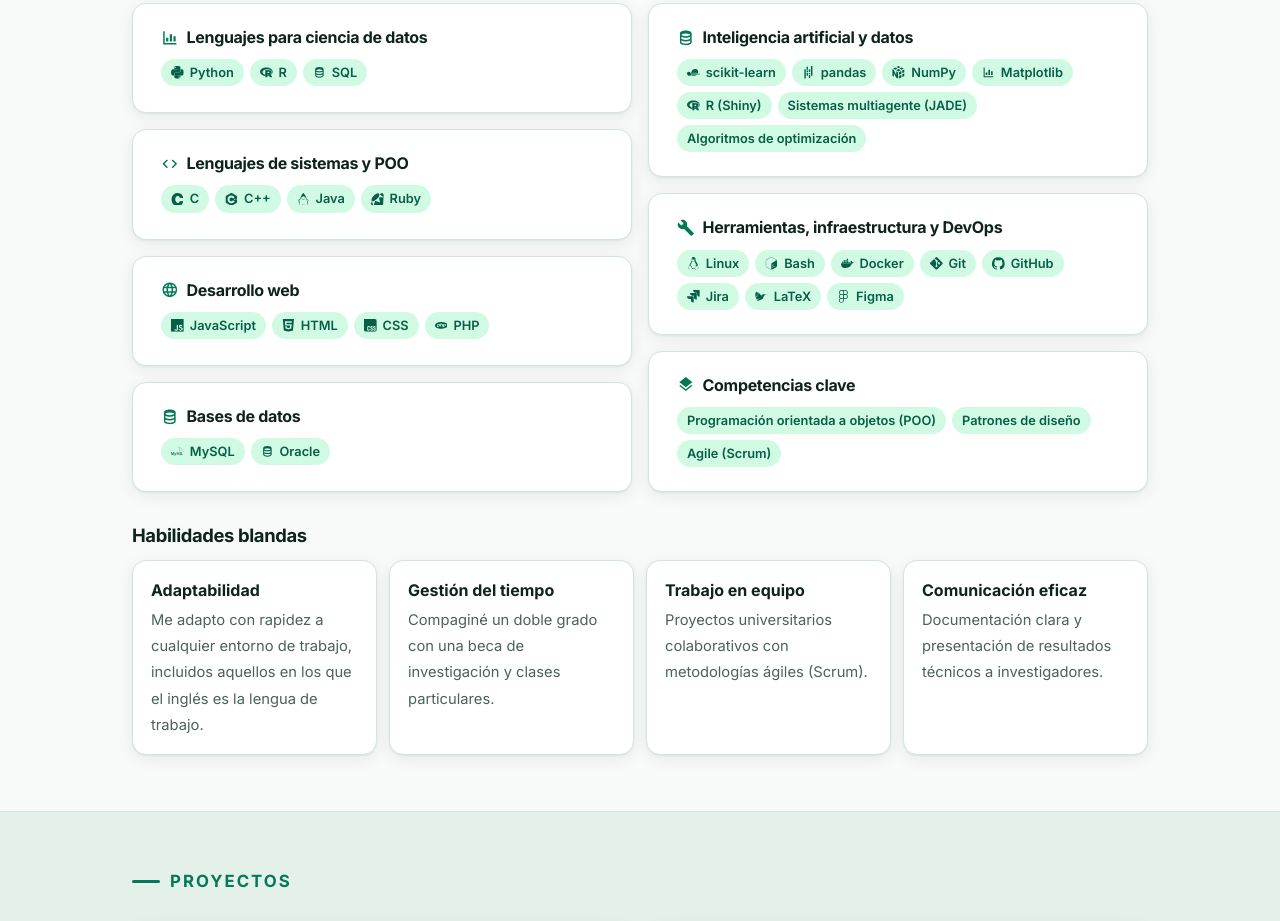
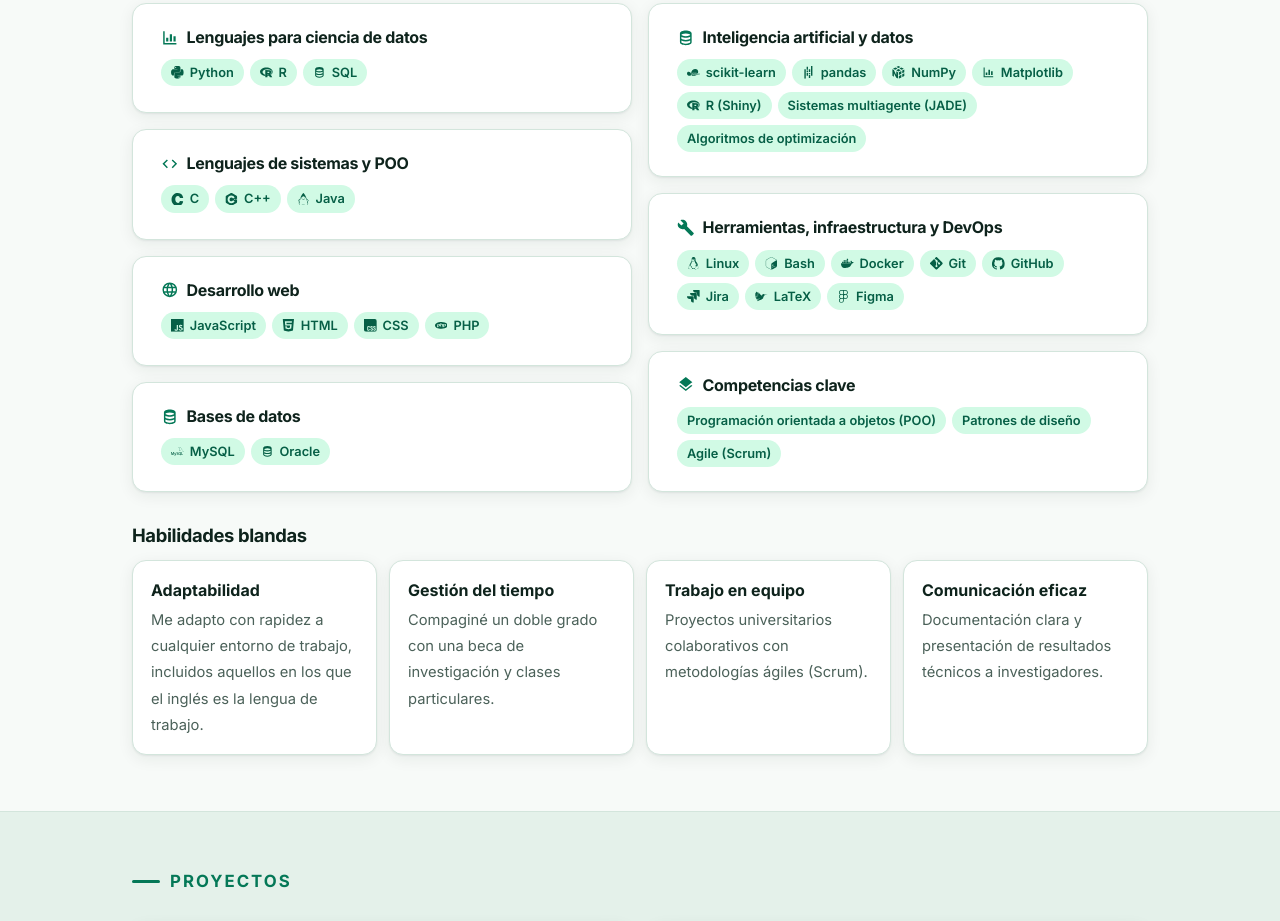
Before and after one commit to alexmrtneez/alexmrtneez.github.io, a plain HTML site: page es/index.html in a window 1280 px wide. Shown: the part 2813-3734 px from the top of the page. Drawn offline with Linux system fonts and the light colour scheme.

Commit message:
Update CV

```diff
--- a/es/index.html
+++ b/es/index.html
@@ -289,7 +289,6 @@
                 <li class="tag"><svg class="icon" aria-hidden="true"><use href="#i-c"/></svg>C</li>
                 <li class="tag"><svg class="icon" aria-hidden="true"><use href="#i-cplusplus"/></svg>C++</li>
                 <li class="tag"><svg class="icon" aria-hidden="true"><use href="#i-openjdk"/></svg>Java</li>
-                <li class="tag"><svg class="icon" aria-hidden="true"><use href="#i-ruby"/></svg>Ruby</li>
               </ul>
             </div>
             <div class="card">
```
Also changed, not shown: index.html (+0 -1 lines), 1 other file.
